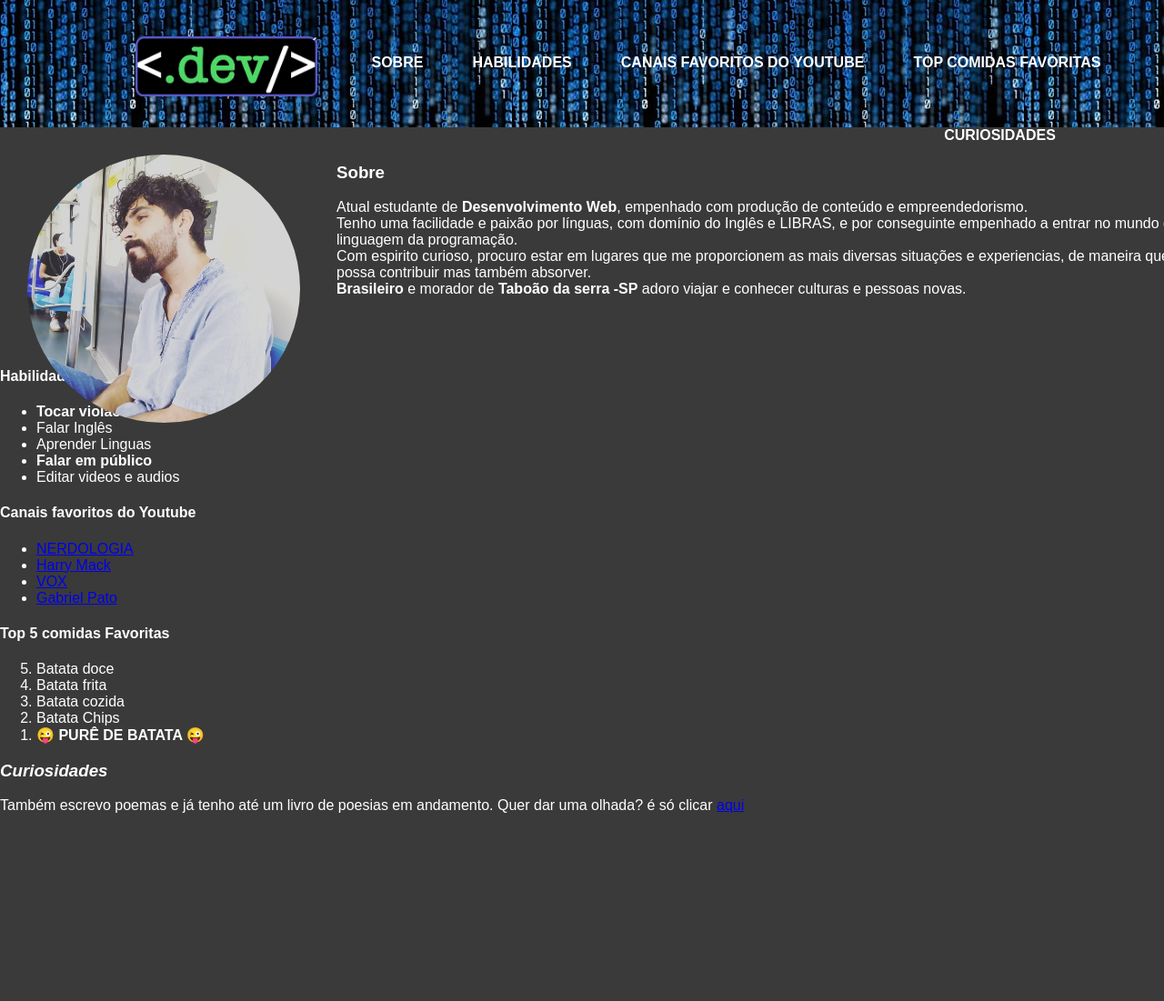
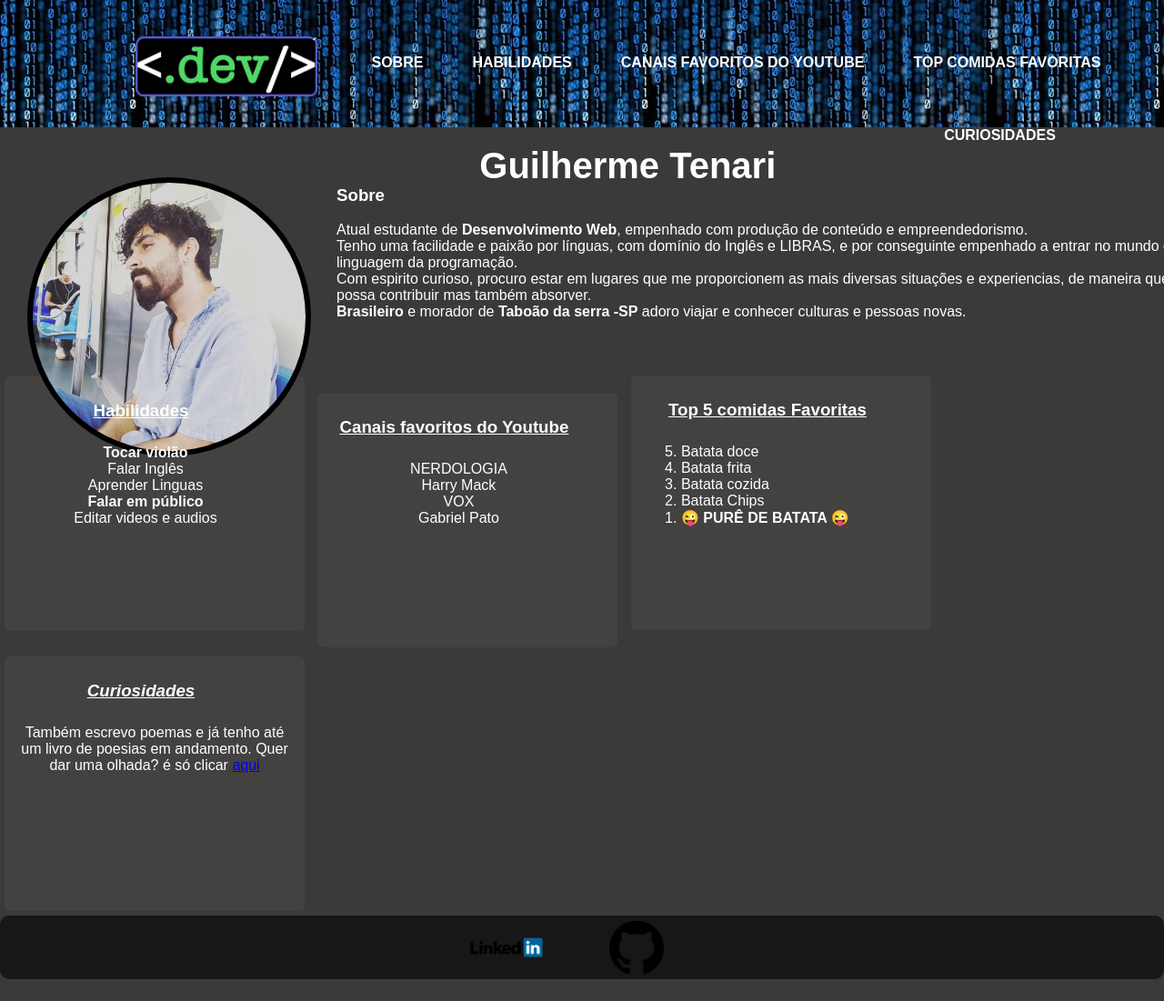
Before and after one commit to gui-tenari/gui-tenari.github.io, a plain HTML site: page portifolio.html in a window 1280 px wide. Shown: the top 1101 px of the page at 91% size. Before the commit the page ends 911 px from the top, so only its background shows below. Drawn offline with Linux system fonts and the light colour scheme; a web font is replaced by a local one.

Commit message:
finaliza corpo e bottom

```diff
--- a/portifolio.css
+++ b/portifolio.css
@@ -63,6 +63,14 @@ nav li {
     display: inline-block;
 }
 
+.introduce h1 {
+    font-size: 40px;
+    position: relative;
+    text-align: center;
+    margin: -10px;
+    left: 5%
+}
+
 .introduce #introduce_text {
     position: relative;
     left: 340px;
@@ -75,4 +83,75 @@ nav li {
     width: 300px;
     position: absolute;
     border-radius: 50%;
+    background-color: black;
+    border:6px solid black;
 }
+
+.info_box {
+    padding: 15px;
+    border-radius: 6px;
+    background-color: rgb(68, 65, 65);
+    min-width: 300px;
+    max-width: 300px;
+    min-height: 250px;
+    max-height: 250px;
+    text-align: center;
+    display:inline-block;
+    margin: 5px;
+}
+
+.info_box h3{
+    position: relative;
+    left: -15px;
+    top: -7px;
+    text-decoration: underline;
+
+}
+
+.info_box ul{
+    position: relative;
+    list-style-type: none ;
+    text-align: center;
+    left: -30px;
+}
+
+.info_box ul li a{
+    list-style-type: none;
+    text-decoration: none;
+    color: white;
+}
+
+ul li a:hover{
+    color: blue;
+    text-decoration: underline;
+}
+
+.info_box ol {
+    text-align: left;
+}
+
+.bottom {
+    background-color: rgb(24, 22, 22);
+    border-radius: 10px;
+    max-height: 70px;
+    position: relative;
+
+}
+
+.bottom img:hover {
+    opacity: 0.3;
+}
+
+.bottom #linkedin{
+    position: relative;
+    width: 90px;
+    left: 40%;
+    top: -10px;
+}
+
+.bottom #git {
+    position: relative;
+    width: 60px;
+    left: 45%;
+    top: -25px;
+}
--- a/portifolio.html
+++ b/portifolio.html
@@ -15,18 +15,19 @@
         <nav>
             <!-- <h1>Home</h1> -->
             <ul>
-                <li class="logo"><a href="logo.html">´</a></l>
-                <li><a href="about.html">Sobre</a></li>
-                <li><a href="habilits.html">Habilidades</a></li>
-                <li><a href="chanels.html">Canais Favoritos do Youtube</a></li>
-                <li><a href="food.html">Top comidas favoritas</a></li>
-                <li><a href="curiosity.html">Curiosidades</a><li>
+                <li class="logo"><a href="https://gui-tenari.github.io">´</a></l>
+                <li><a href="#introduce_text">Sobre</a></li>
+                <li><a href="#habilits">Habilidades</a></li>
+                <li><a href="#favorite_chanels">Canais Favoritos do Youtube</a></li>
+                <li><a href="#foods">Top comidas favoritas</a></li>
+                <li><a href="#curiosity">Curiosidades</a><li>
             </ul>
         </nav>
 
     </header>
 
     <div class="introduce">
+        <h1>Guilherme Tenari</h1>
         <div><img  src="/Images/Minha_foto.jpeg" alt="Foto de Guilherme Tenari de perfil, sentado no bando de metro">
         </div>
         <div id="introduce_text">
@@ -37,8 +38,9 @@
         <strong> Brasileiro</strong> e morador de <strong> Taboão da serra -SP</strong> adoro viajar e conhecer culturas e pessoas novas. </p>
         </div>
     </div>
+
     <div class="info_box">
-    <h4>Habilidades</h4>
+    <h3 id="#habilits">Habilidades</h3>
         <ul>
             <li> <strong> Tocar violão</strong></li>
             <li>Falar Inglês</li>
@@ -47,8 +49,9 @@
             <li>Editar videos e audios</li>
         </ul>
     </div>
-    <div class="info">
-    <h4>Canais favoritos do Youtube </h4>
+
+    <div class="info_box">
+    <h3 id="favorite_chanels" >Canais favoritos do Youtube </h3>
         <ul>
             <li><a href="https://www.youtube.com/user/nerdologia" target="_blank" > NERDOLOGIA </li>
             <li><a href="https://www.youtube.com/user/hmckenzie217" target="_blank">Harry Mack</a> </li>
@@ -56,8 +59,9 @@
             <li><a href="https://www.youtube.com/channel/UC70YG2WHVxlOJRng4v-CIFQ">Gabriel Pato</a></li>
         </ul>
     </div>
-    <div class="info">
-    <h4>Top 5 comidas Favoritas</h4>
+
+    <div class="info_box">
+    <h3 id="foods">Top 5 comidas Favoritas</h3>
         <ol reversed >
             <li>Batata doce</li>
             <li>Batata frita</li>
@@ -66,9 +70,15 @@
             <li> <strong> &#x1F61C PURÊ DE BATATA &#x1F61C</strong> </li>
         </ol>
     </div>
-    <div class="info">
-    <h3> <em>Curiosidades</em></h3>
+
+    <div class="info_box">
+    <h3 id="curiosity"> <em>Curiosidades</em></h3>
     <p>Também escrevo poemas e já tenho até um livro de poesias em andamento. Quer dar uma olhada? é só clicar <a href="https://drive.google.com/file/d/1Q2aerxZxeBN_4_dVnEAYXICug5WR7pYv/view?usp=sharing" target="_blank">aqui</a></p>
+    </div>
+
+    <div class="bottom">
+       <a href="https://www.linkedin.com/in/guilhermetenari/" target="_blank"><img id="linkedin" src="/Images/linkedin.png" alt="linkedin logo"></a>
+       <a href="https://github.com/gui-tenari" target="_blank"> <img id="git" src="/Images/GitHub.png" alt=" GitHub logo"></a>
     </div>
 </body>
 </html>
```
Also changed, not shown: Images/GitHub.png (added), Images/linkedin.png (added). Lines whose indentation alone changed are shown as unchanged.
